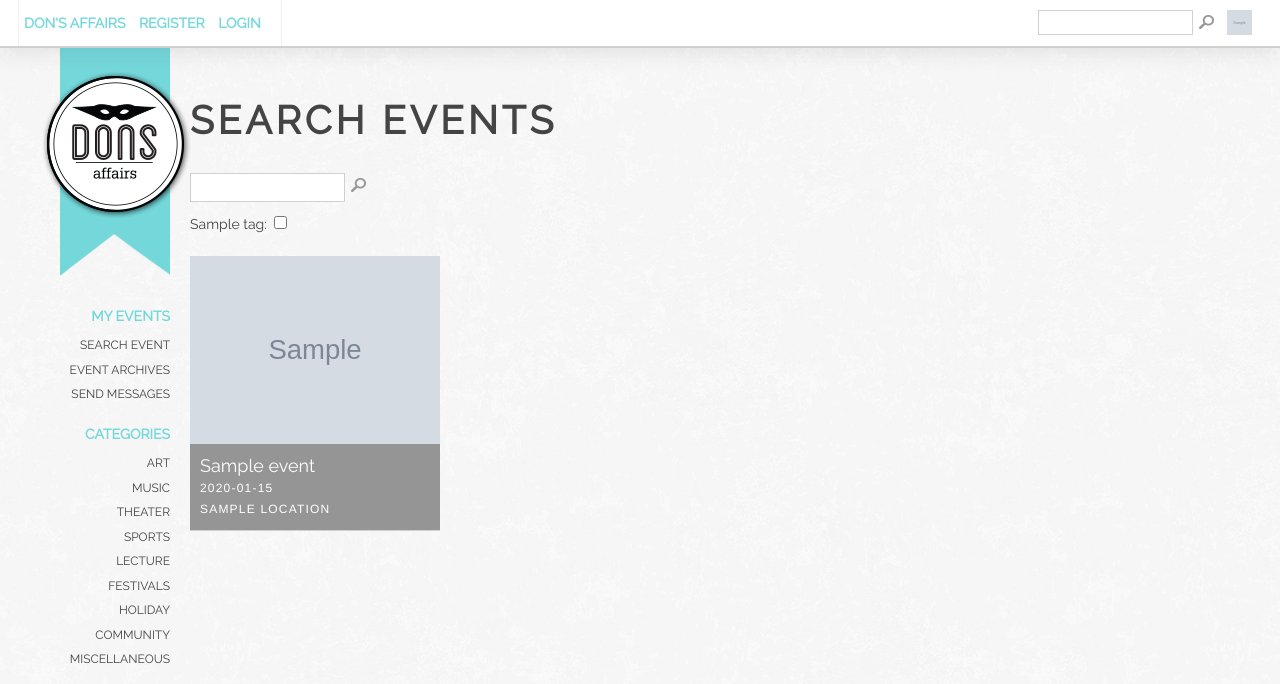
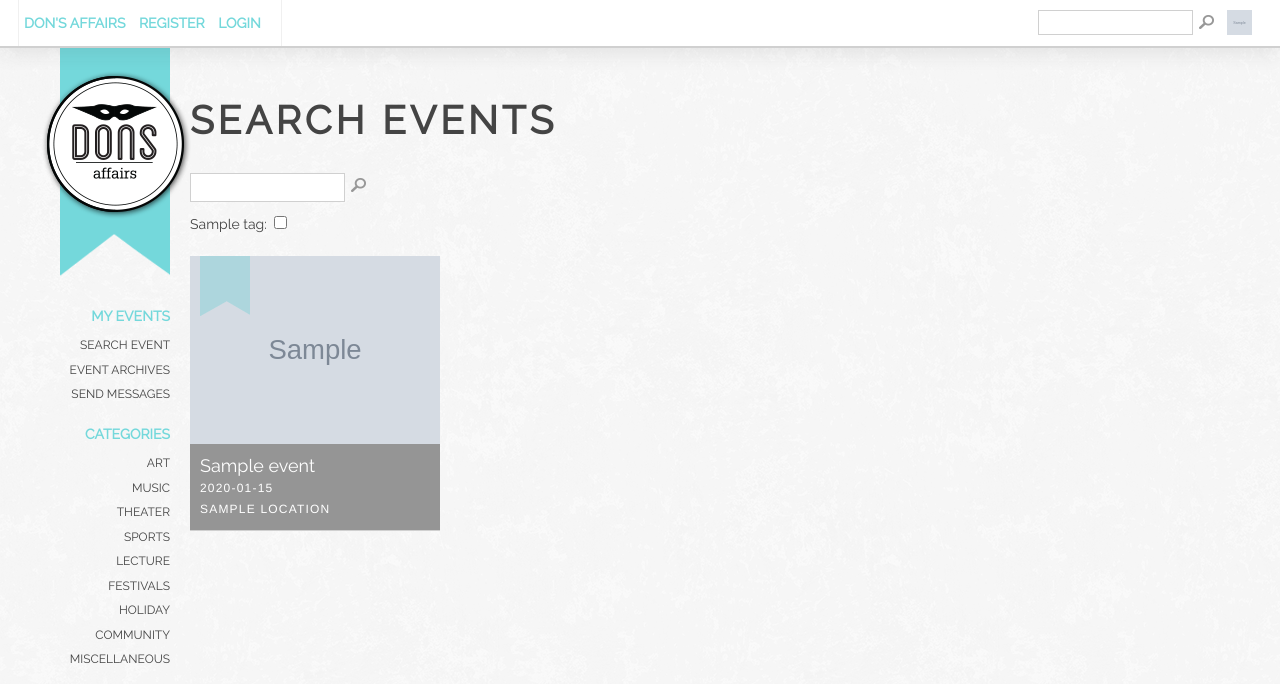
Before and after one commit to karuto/usfevent, a Django app: template templates/event/event_search_results.html in a window 1280 px wide. Shown: the top 684 px of the page. Run offline with Django 3.2, Linux system fonts and the light colour scheme; the template is opened without the code that fills it: most values are stand-ins (such as "Sample title", 1, 10 or a date in 2020); grey boxes marked "Sample" are stand-in pictures; some libraries are stand-ins or nearby versions.

Commit message:
Added opacity change for event bookmarking

```diff
--- a/media/static/style.css
+++ b/media/static/style.css
@@ -449,9 +449,13 @@ box-shadow:         0px -5px 15px rgba(50, 50, 50, 0.1);
   background: url("/webhost_media/static/bm.png");
   height: 60px;
   margin: 0 10px;
+  opacity: 0.5;
   position: relative;
   width: 50px;
   z-index: 10;
+}
+.entry-bookmark:hover {
+  opacity: 1;
 }
 .entry-image {
   z-index: 2;
--- a/templates/event/event_search_results.html
+++ b/templates/event/event_search_results.html
@@ -32,7 +32,10 @@
 {% for event in events_found %}
     <div class="main-item-block main-item-style post-item">
 
-        <img src="/webhost_media/{{event.image1}}" width="100%">
+        <img class="entry-image" src="/webhost_media/{{event.image1}}" width="100%">
+        <a href="{% url like_event event.id %}" title="Click to save this event for later">
+            <div class="entry-bookmark"></div>
+        </a>
         <header class="entry-header">
             <h1 class="entry-title">
                 <a href="{%url single event.id %}">{{ event.title }}</a>
```
